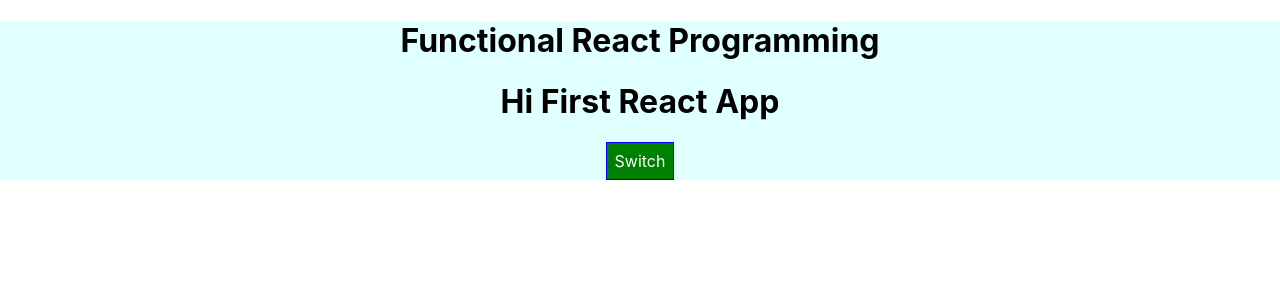
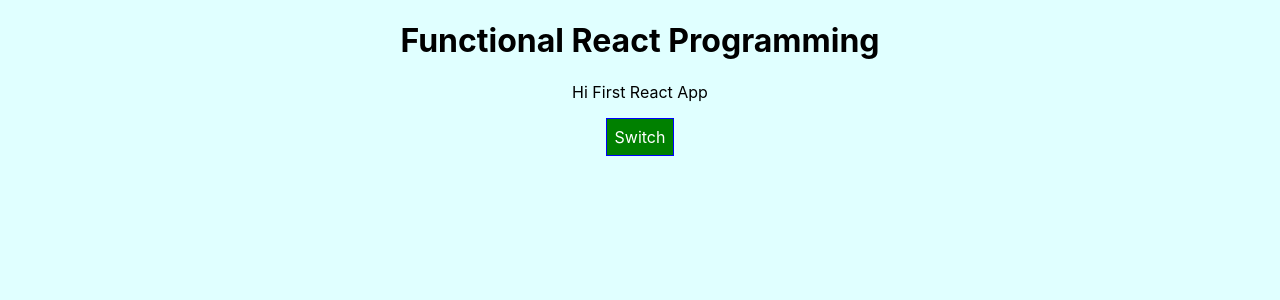
Before and after one commit to rrsrahul/WebDev, a React (Create React App) app in the folder React/Tutorials/practice/: page / in a window 1280 px wide. Shown: the top 300 px of the page. Built offline with nearby package versions, Linux system fonts and the light colour scheme.

Commit message:
Dynamically Assign Css Classes

```diff
--- a/React/Tutorials/practice/src/App.css
+++ b/React/Tutorials/practice/src/App.css
@@ -1,6 +1,21 @@
 .App {
   text-align: center;
-  background-color:lightcyan;
+
 
 
 }
+html,body
+{
+  height: 100%;
+  background-color:lightcyan;
+}
+
+.red
+{
+  color:red;
+}
+
+.bold
+{
+  font-weight: bold;
+}
--- a/React/Tutorials/practice/src/App.js
+++ b/React/Tutorials/practice/src/App.js
@@ -67,6 +67,17 @@ class App extends Component
       }
     let persons = null;
 
+    let classes = [];
+
+    if(this.state.persons.length<=2)
+    {
+      classes.push('red');
+    }
+    if(this.state.persons.length<=1)
+    {
+      classes.push('bold');
+    }
+
     if(this.state.showPersons)
     {
       persons= (
@@ -95,7 +106,7 @@ class App extends Component
     return (
       <div className="App">
          <h1>Functional React Programming</h1>
-        <h1>Hi First React App</h1>
+        <p className={classes.join(' ')}>Hi First React App</p>
         <button style={style} onClick={this.togglePersonsHandler} >Switch</button>
           {persons}
       </div>
```
